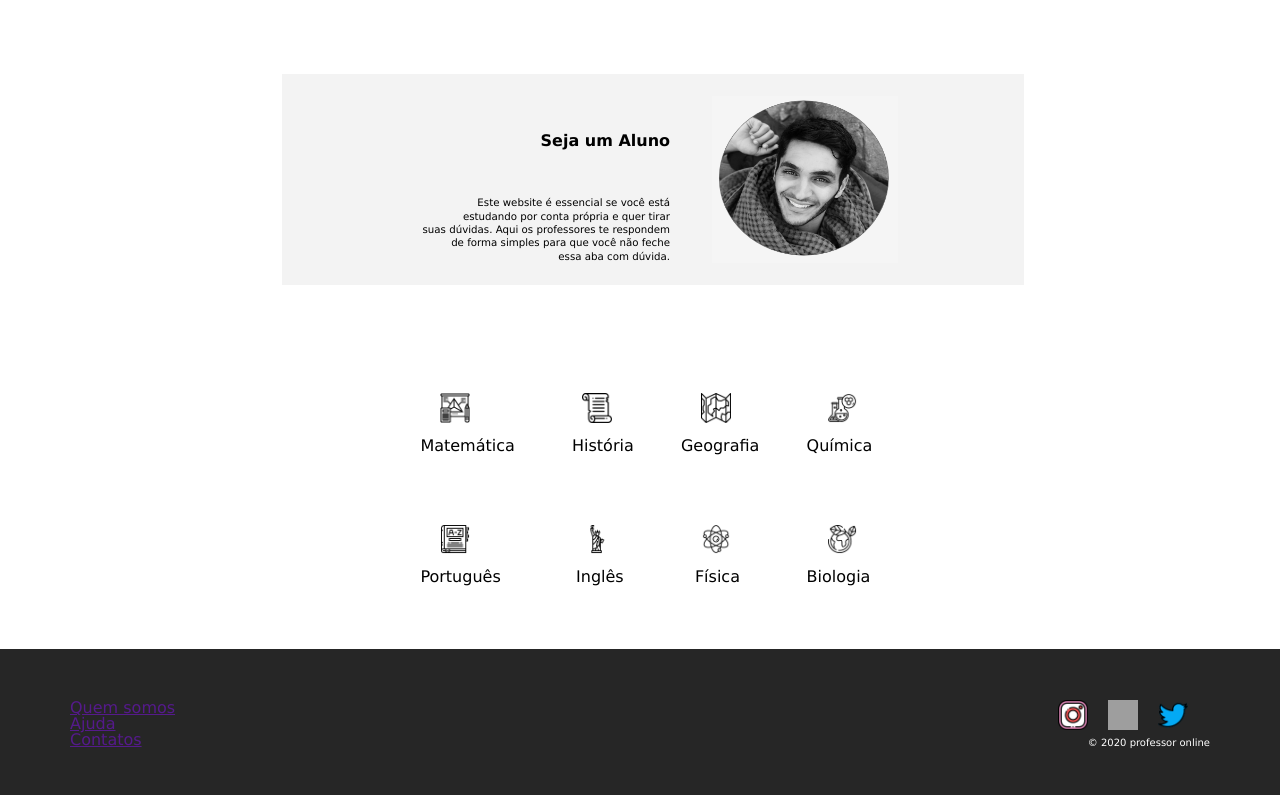
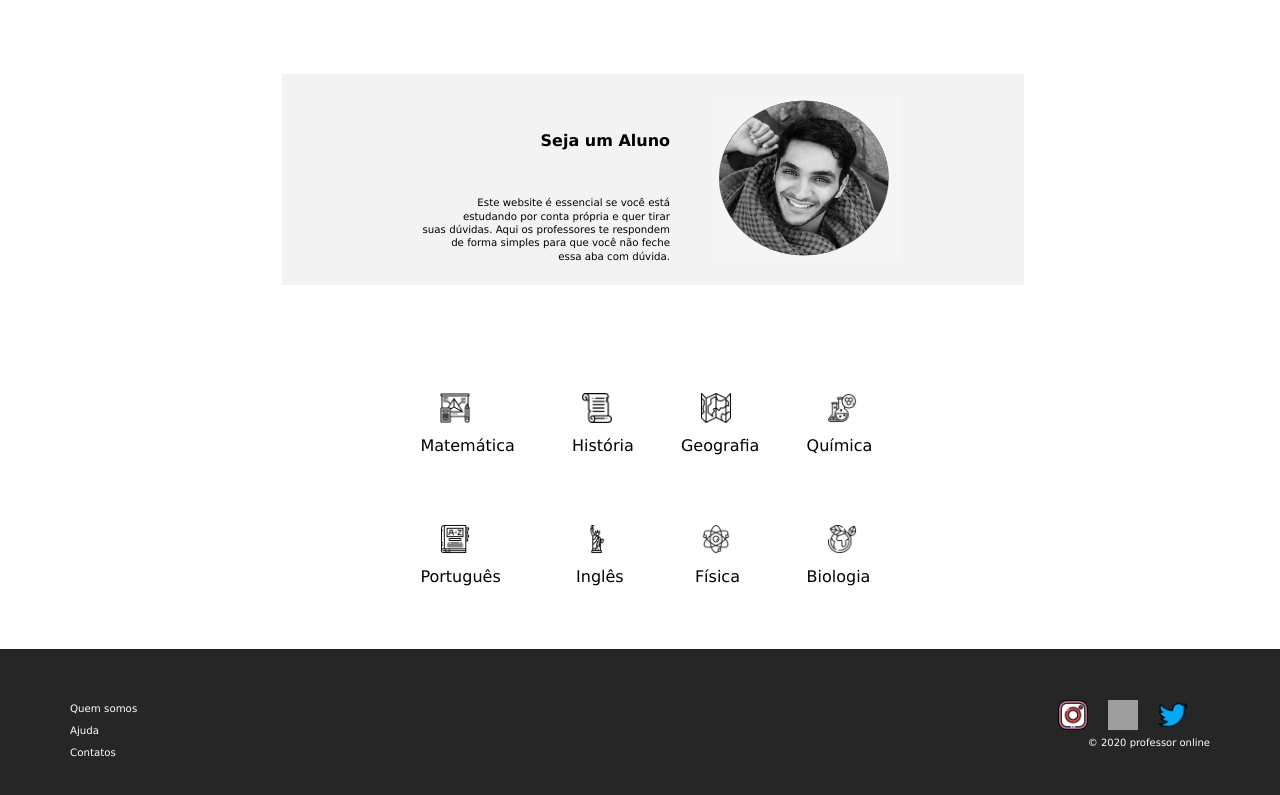
Before and after one commit to igor-py/professor-online, a React (Create React App) app in the folder app/: page / in a window 1280 px wide. Shown: the part 727-1522 px from the top of the page. Built offline with nearby package versions, Linux system fonts and the light colour scheme; grey boxes are pictures that could not be loaded; the HTML template or start-up script is replaced by a standard one.

Commit message:
changed link colors

```diff
--- a/app/src/styles/Footer.css
+++ b/app/src/styles/Footer.css
@@ -19,7 +19,21 @@ footer {
   flex-direction: column;
 }
 
-#link {
+#link1 {
+  color: white;
+  text-decoration: none;
+  font-size: 0.8vw;
+  margin-top: 12px;
+}
+
+#link2 {
+  color: white;
+  text-decoration: none;
+  font-size: 0.8vw;
+  margin-top: 12px;
+}
+
+#link3 {
   color: white;
   text-decoration: none;
   font-size: 0.8vw;
```
